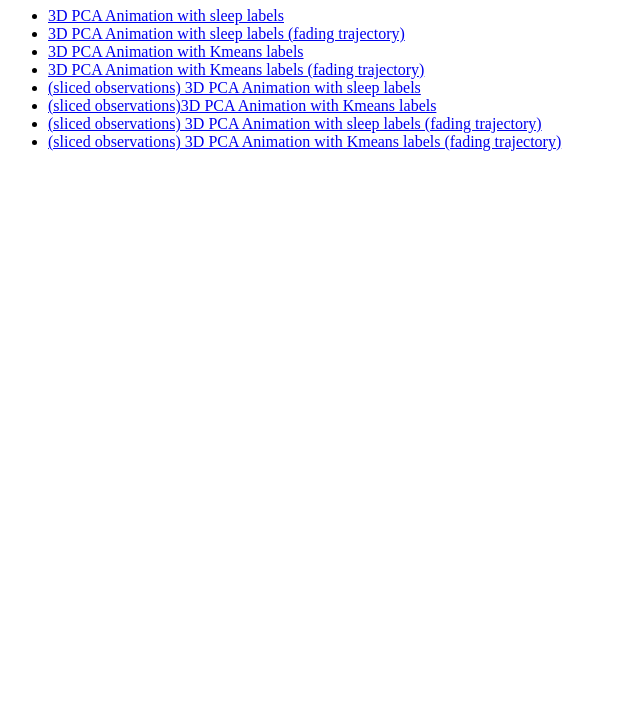
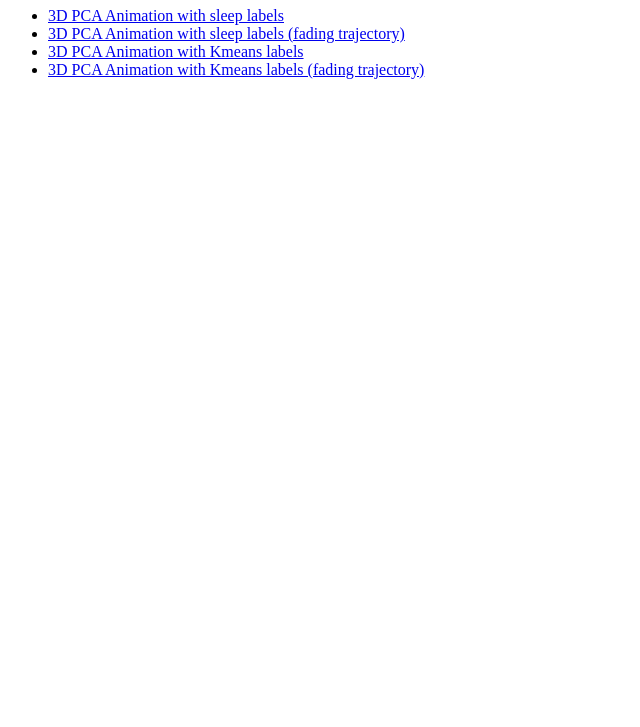
Before and after one commit to lessayan/plotly_animations, a plain HTML site: page index.html in a window 1280 px wide. Shown: the part 73-800 px from the top of the page, without its empty margins (0-640 px from the left). Drawn offline with Linux system fonts and the light colour scheme.

Commit message:
Update index.html

```diff
--- a/index.html
+++ b/index.html
@@ -8,14 +8,9 @@
     <h1>Plotly Animations</h1>
     <ul>
         <li><a href="3d_pca_sleep_labels.html">3D PCA Animation with sleep labels</a></li>
-		<li><a href="3d_pca_sleep_labels_fading.html">3D PCA Animation with sleep labels (fading trajectory)</a></li>
+	<li><a href="3d_pca_sleep_labels_fading.html">3D PCA Animation with sleep labels (fading trajectory)</a></li>
         <li><a href="3d_pca_kmeans_labels.html">3D PCA Animation with Kmeans labels</a></li>
-		<li><a href="3d_pca_kmeans_labels_fading.html">3D PCA Animation with Kmeans labels (fading trajectory)</a></li>
-
-        <li><a href="3d_pca_sliced_sleep_labels.html">(sliced observations) 3D PCA Animation with sleep labels</a></li>
-        <li><a href="3d_pca_sliced_kmeans_labels.html">(sliced observations)3D PCA Animation with Kmeans labels</a></li>
-		<li><a href="3d_pca_sliced_sleep_labels_fading.html">(sliced observations) 3D PCA Animation with sleep labels (fading trajectory)</a></li>
-		<li><a href="3d_pca_sliced_kmeans_labels_fading.html">(sliced observations) 3D PCA Animation with Kmeans labels (fading trajectory)</a></li>
+	<li><a href="3d_pca_kmeans_labels_fading.html">3D PCA Animation with Kmeans labels (fading trajectory)</a></li>
     </ul>
 </body>
 </html>
```
